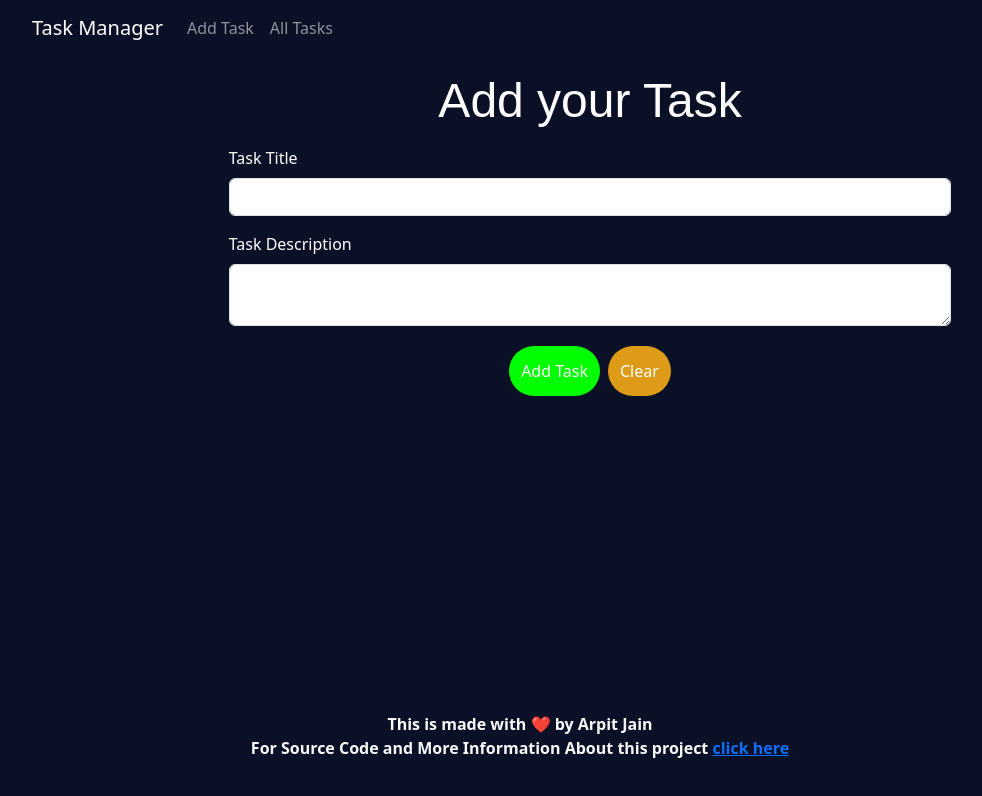
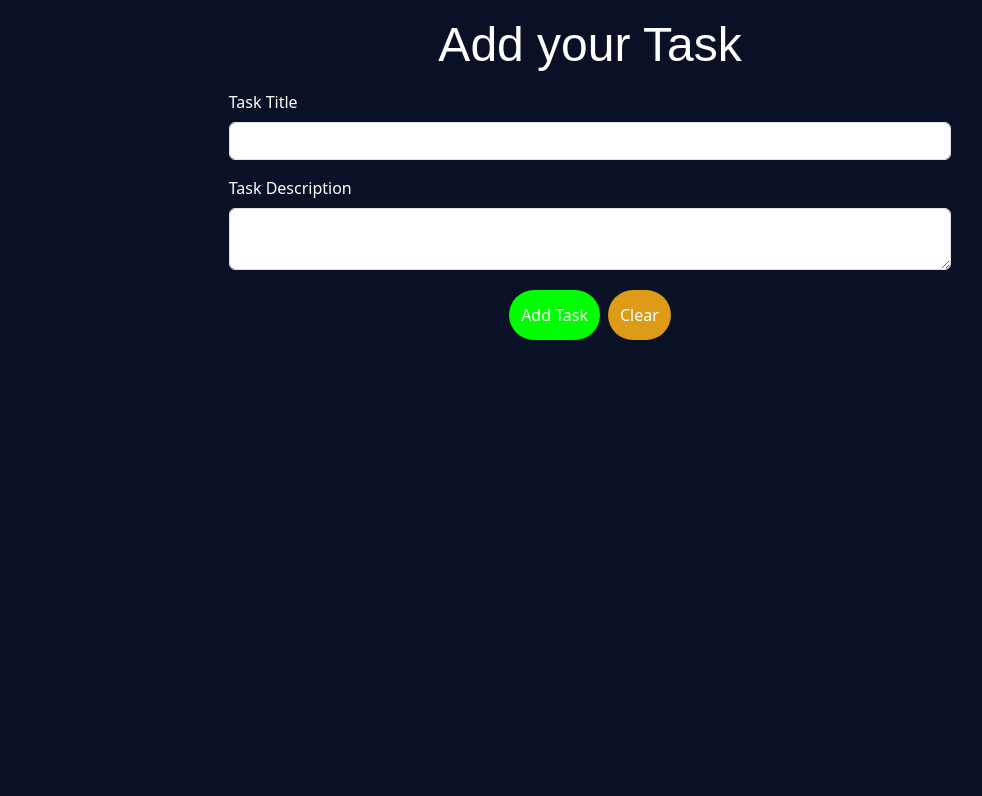
Before and after one commit to arpit456jain/Task-Manager-React-App, a React (Create React App) app: page /addTask in a window 1280 px wide. Shown: the top 796 px of the page, without its empty margins (50-1032 px from the left). Built offline with nearby package versions, Linux system fonts and the light colour scheme.

Commit message:
first commit

```diff
--- a/src/App.js
+++ b/src/App.js
@@ -18,7 +18,6 @@ function App() {
         <Route path="/edit" element={<EditTask/>} exact/>
        </Routes>
       </Router>
-      <Footer></Footer>
     </>
   );
 }
--- a/src/components/AddTask.js
+++ b/src/components/AddTask.js
@@ -62,8 +62,8 @@ function AddTask() {
 
   return (
     <>
-     <ToastContainer/>
-     <Header title="Task Manager" />
+
+
       <Container className="col-lg-7">
         <h1 className="mb-3">Add your Task</h1>
         <Form>
--- a/src/components/AllTasks.js
+++ b/src/components/AllTasks.js
@@ -4,10 +4,13 @@ import Header from './Header';
 import axios from "axios";
 import {Container} from 'react-bootstrap';
 import { ToastContainer, toast } from 'react-toastify';
+import AddTask from "./AddTask";
+import EditTask from "./Edit";
 
 function AllTasks()
 {
     const [allTasks , SetAllTask] = useState([])
+    const [display ,setDisplay] = useState(null);
 
     useEffect(() => {
         FetchData();
@@ -29,7 +32,9 @@ function AllTasks()
 
     return(
         <>
-         <Header title="Task Manager" />
+         { display === 'add' ? <AddTask/>
+          : display === 'edit' ? <EditTask/> : ""
+         }
         <h1 className="text-center mt-3">ALL Tasks</h1>
         <Container className="">
         <div className="row">
--- a/src/components/Edit.js
+++ b/src/components/Edit.js
@@ -66,8 +66,6 @@ const navigate = useNavigate(); // React Router's useNavigate hook
 
   return (
     <>
-     <ToastContainer/>
-     <Header title="Task Manager" />
       <Container className="col-lg-7">
         <h1 className="mb-3">Edit your Task</h1>
         <Form>
```
